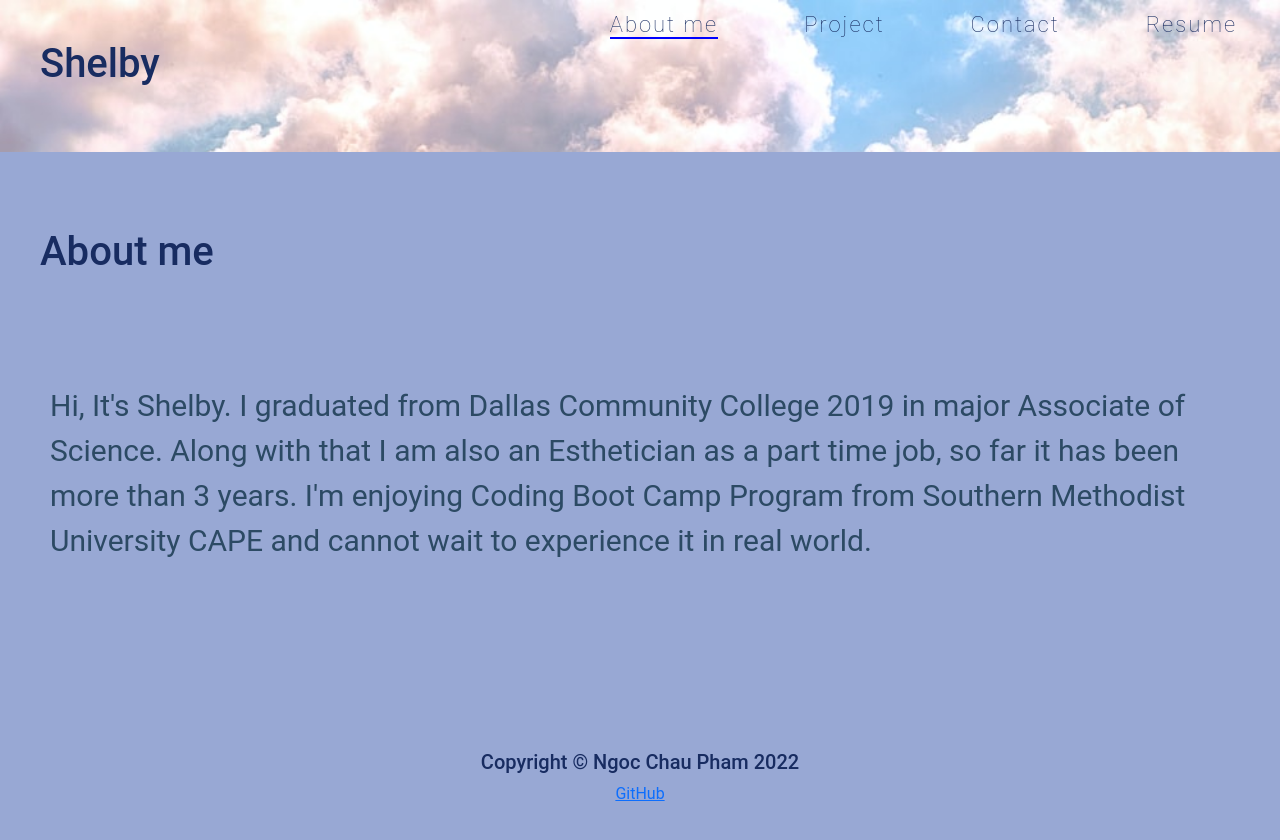
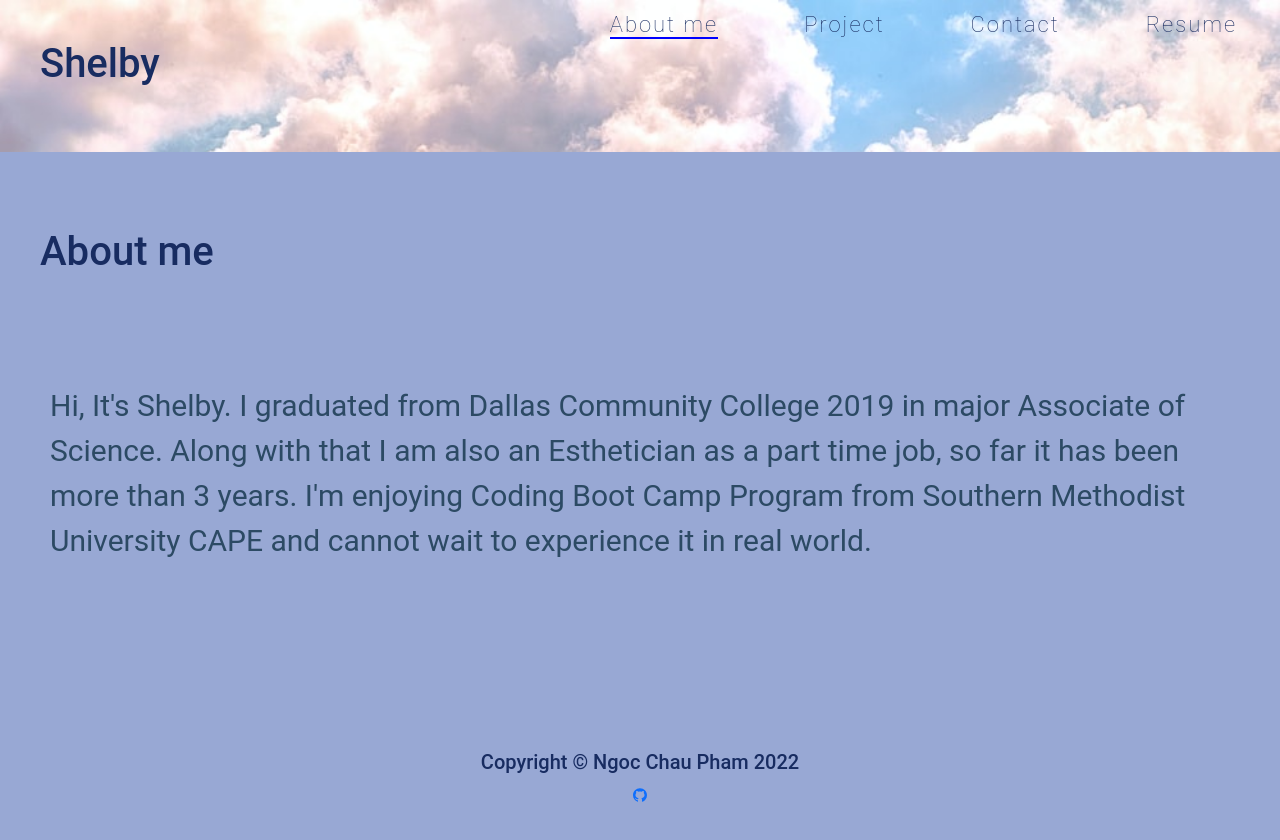
Before and after one commit to ncp9988/shelbyv-portfolio, a React (Create React App) app: page / in a window 1280 px wide. Shown: the top 840 px of the page. Built offline with nearby package versions, Linux system fonts and the light colour scheme.

Commit message:
added github icon

```diff
--- a/package.json
+++ b/package.json
@@ -8,6 +8,7 @@
     "@testing-library/user-event": "^13.5.0",
     "react": "^17.0.2",
     "react-dom": "^17.0.2",
+    "react-icons": "^4.3.1",
     "react-scripts": "5.0.0",
     "web-vitals": "^2.1.4"
   },
--- a/src/components/Footer/index.js
+++ b/src/components/Footer/index.js
@@ -1,9 +1,11 @@
 import React from 'react';
+import { AiFillGithub } from "react-icons/ai";
+
 function Footer() {
   return (
     <footer id="footer">
       <h3>Copyright &copy; Ngoc Chau Pham 2022</h3>
-      <a href="https://github.com/ncp9988">GitHub<i class="fab-brands fab-github"></i></a>
+      <a href="https://github.com/ncp9988"><AiFillGithub /></a>
 
     </footer>
   );
```
Also changed, not shown: src/assets/my-photo/portfolio.png (added), 1 other file (tests, documents, lock files or other folders).
